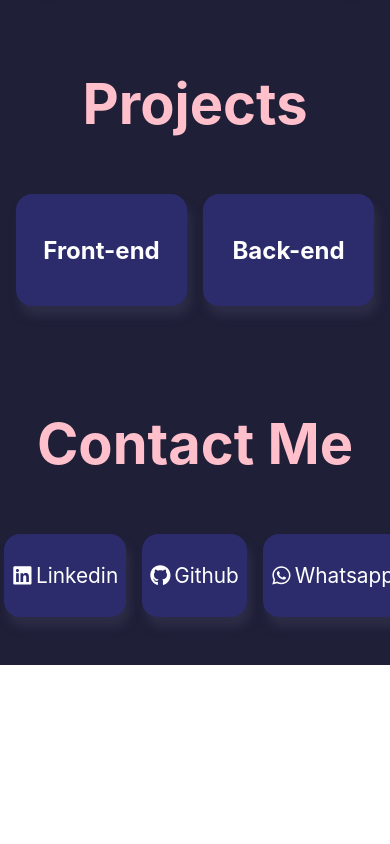
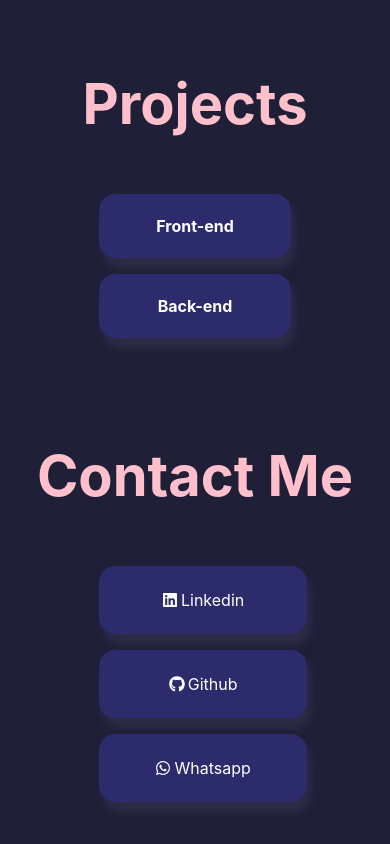
Before and after one commit to GabiNamu/gabinamu.github.io, a React (Create React App) app: page /#/ in a window 390 px wide. Shown: the part 2946-3790 px from the top of the page. Before the commit the page ends 3611 px from the top, so only its background shows below. Built offline with nearby package versions, Linux system fonts and the light colour scheme.

Commit message:
arrange size of links

```diff
--- a/src/components/about/about.css
+++ b/src/components/about/about.css
@@ -36,3 +36,11 @@
     font-size: 1.5rem;
     color: Pink;
 }
+
+@media screen and (max-width: 505px) {
+    .about-content:hover {
+        padding-left: 4rem;
+        padding-right: 4rem;
+
+    }
+}
--- a/src/components/contact/contact.css
+++ b/src/components/contact/contact.css
@@ -15,6 +15,7 @@
     display: flex;
     /* flex-direction: column; */
     justify-content: center;
+    flex-wrap: wrap;
     align-items: center;
 }
 
@@ -28,6 +29,7 @@
     text-decoration: none;
     background-color: #2c2c6c;
     width: 15rem;
+    margin-bottom: 1rem;
     padding: 0.5rem;
     border-radius: 1rem;
     transition: 1s;
@@ -39,3 +41,10 @@
     background-color: pink;
     padding: 1rem;
 }
+
+@media screen and (max-width: 505px) {
+    .contact-link {
+        width: 12rem;
+        font-size: 1rem;
+    }
+}
--- a/src/components/projects/projects.css
+++ b/src/components/projects/projects.css
@@ -8,6 +8,7 @@
 .projects-content {
     display: flex;
     justify-content: center;
+    flex-wrap: wrap;
     gap: 1rem;
 }
 
@@ -16,14 +17,6 @@
     text-decoration: none;
     color: white;
     font-weight: 700;
-}
-
-.projects-title {
-    color: pink;
-    font-size: 3.5rem;
-}
-
-.projects {
     background-color:  #2c2c6c;
     font-size: 1.5rem;
     width: 20rem;
@@ -39,7 +32,20 @@
     box-shadow: 4px 10px 10px #2e2e48e3;
 }
 
-.projects:hover {
+.projects-title {
+    color: pink;
+    font-size: 3.5rem;
+}
+
+.projects-link:hover {
     background-color: pink;
     padding: 1.5rem;
 }
+
+@media screen and (max-width: 505px) {
+        .projects-link {
+          width: 10rem;
+          height: 2rem;
+          font-size: 1rem;
+        }
+}
```
